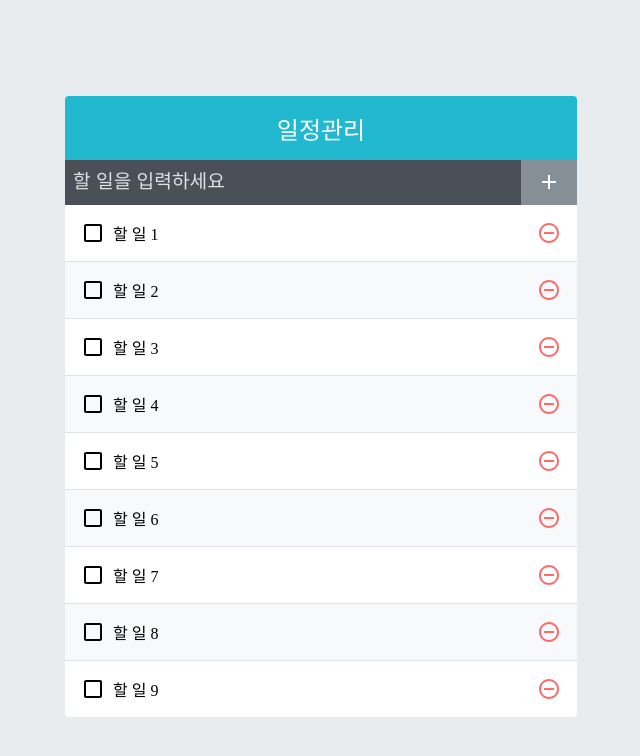
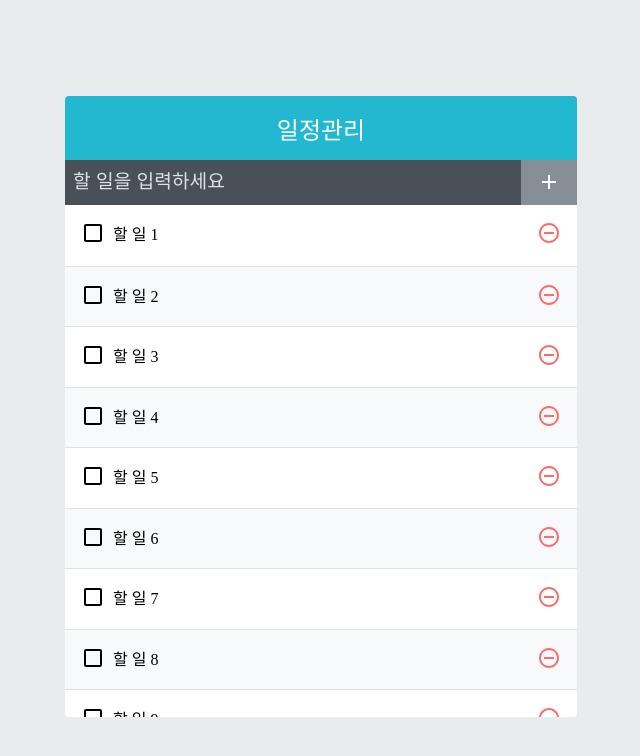
Before and after one commit to vnfdusdl/TIL, a React (Create React App) app in the folder todo-app/: page / in a window 1280 px wide. Shown: the top 756 px of the page, without its empty margins (319-959 px from the left). Built offline with nearby package versions, Linux system fonts and the light colour scheme.

Commit message:
feat: react-virtualized를 사용한 렌더링 최적화

```diff
--- a/todo-app/package.json
+++ b/todo-app/package.json
@@ -12,6 +12,7 @@
     "react-dom": "^18.2.0",
     "react-icons": "^4.4.0",
     "react-scripts": "5.0.1",
+    "react-virtualized": "^9.22.3",
     "web-vitals": "^2.1.4"
   },
   "scripts": {
--- a/todo-app/src/components/TodoList.js
+++ b/todo-app/src/components/TodoList.js
@@ -1,20 +1,47 @@
-import React from 'react';
+import React, { useCallback } from 'react';
+import { List } from 'react-virtualized';
 
+import TodoListItem from './TodoListItem';
 import './TodoList.scss';
-import TodoListItem from './TodoListItem';
 
 const TodoList = ({ todos, onRemove, onToggle }) => {
-  return (
-    <div className="TodoList">
-      {todos.map((todo) => (
+  const rowRender = useCallback(
+    ({ index, key, style }) => {
+      const todo = todos[index];
+      return (
         <TodoListItem
-          key={todo.id}
+          key={key}
           todo={todo}
           onRemove={onRemove}
           onToggle={onToggle}
+          style={style}
         />
-      ))}
-    </div>
+      );
+    },
+    [onRemove, onToggle, todos],
+  );
+
+  return (
+    // <div className="TodoList">
+    //   {todos.map((todo) => (
+    //     <TodoListItem
+    //       key={todo.id}
+    //       todo={todo}
+    //       onRemove={onRemove}
+    //       onToggle={onToggle}
+    //     />
+    //   ))}
+    // </div>
+    <List
+      className="TodoList"
+      width={512}
+      height={513}
+      rowCount={todos.length}
+      rowHeight={60.5}
+      rowRenderer={rowRender}
+      list={todos}
+      style={{ outline: 'none' }}
+    />
   );
 };
 
--- a/todo-app/src/components/TodoListItem.js
+++ b/todo-app/src/components/TodoListItem.js
@@ -9,19 +9,27 @@
 
 import './TodoListItem.scss';
 
-const TodoListItem = ({ todo, onRemove, onToggle }) => {
+const TodoListItem = ({ todo, onRemove, onToggle, style }) => {
   const { id, text, checked } = todo;
   return (
-    <div className="TodoListItem">
-      <div className={cn('checkBox', { checked })} onClick={() => onToggle(id)}>
-        {checked ? <MdCheckBox /> : <MdCheckBoxOutlineBlank />}
-        <div className="text">{text}</div>
-      </div>
-      <div className="remove" onClick={() => onRemove(id)}>
-        <MdRemoveCircleOutline />
+    <div className="TodoListItem-virtualized" style={style}>
+      <div className="TodlListItem">
+        <div
+          className={cn('checkBox', { checked })}
+          onClick={() => onToggle(id)}
+        >
+          {checked ? <MdCheckBox /> : <MdCheckBoxOutlineBlank />}
+          <div className="text">{text}</div>
+        </div>
+        <div className="remove" onClick={() => onRemove(id)}>
+          <MdRemoveCircleOutline />
+        </div>
       </div>
     </div>
   );
 };
 
-export default React.memo(TodoListItem);
+export default React.memo(
+  TodoListItem,
+  (prevProps, nextProps) => prevProps.todo === nextProps.todo,
+);
--- a/todo-app/src/components/TodoListItem.scss
+++ b/todo-app/src/components/TodoListItem.scss
@@ -1,10 +1,17 @@
-.TodoListItem {
+.TodoListItem-virtualized {
+  & + & {
+    border-top: 1px solid #dee2e6;
+  }
+  &:nth-child(even) {
+    background-color: #f8f9fa;
+  }
+}
+
+.TodlListItem {
   display: flex;
   align-items: center;
   padding: 1rem;
-  &:nth-child(even) {
-    background-color: #f8f9fa;
-  }
+
   .checkBox {
     display: flex;
     align-items: center;
@@ -37,8 +44,5 @@
       color: #ff8787;
     }
   }
-// TodoListItem 사이에 테두리
-  & + & {
-    border-top: 1px solid #dee2e6;
-  }
+  // TodoListItem 사이에 테두리
 }
```
Also changed, not shown: 1 other file (tests, documents, lock files or other folders).
